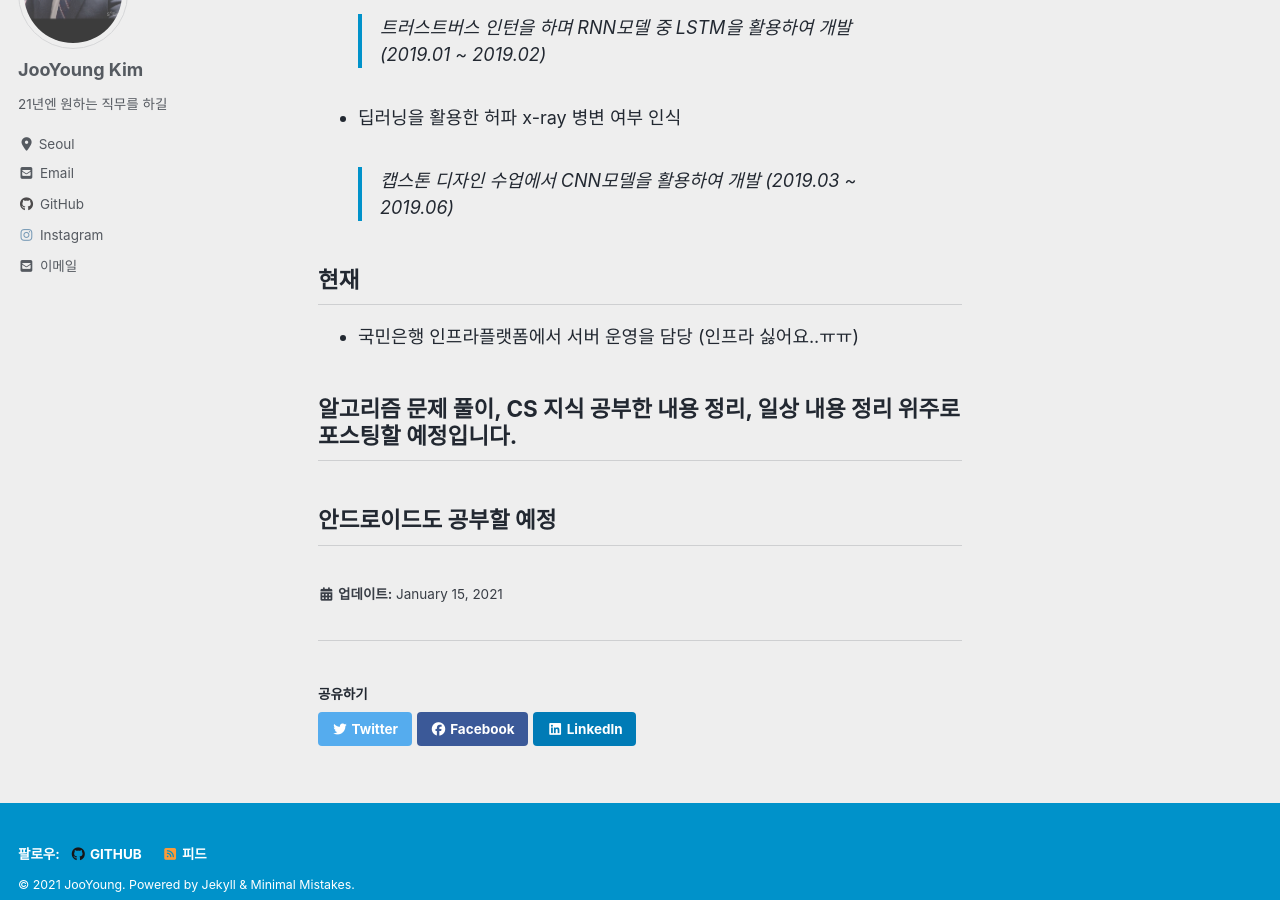
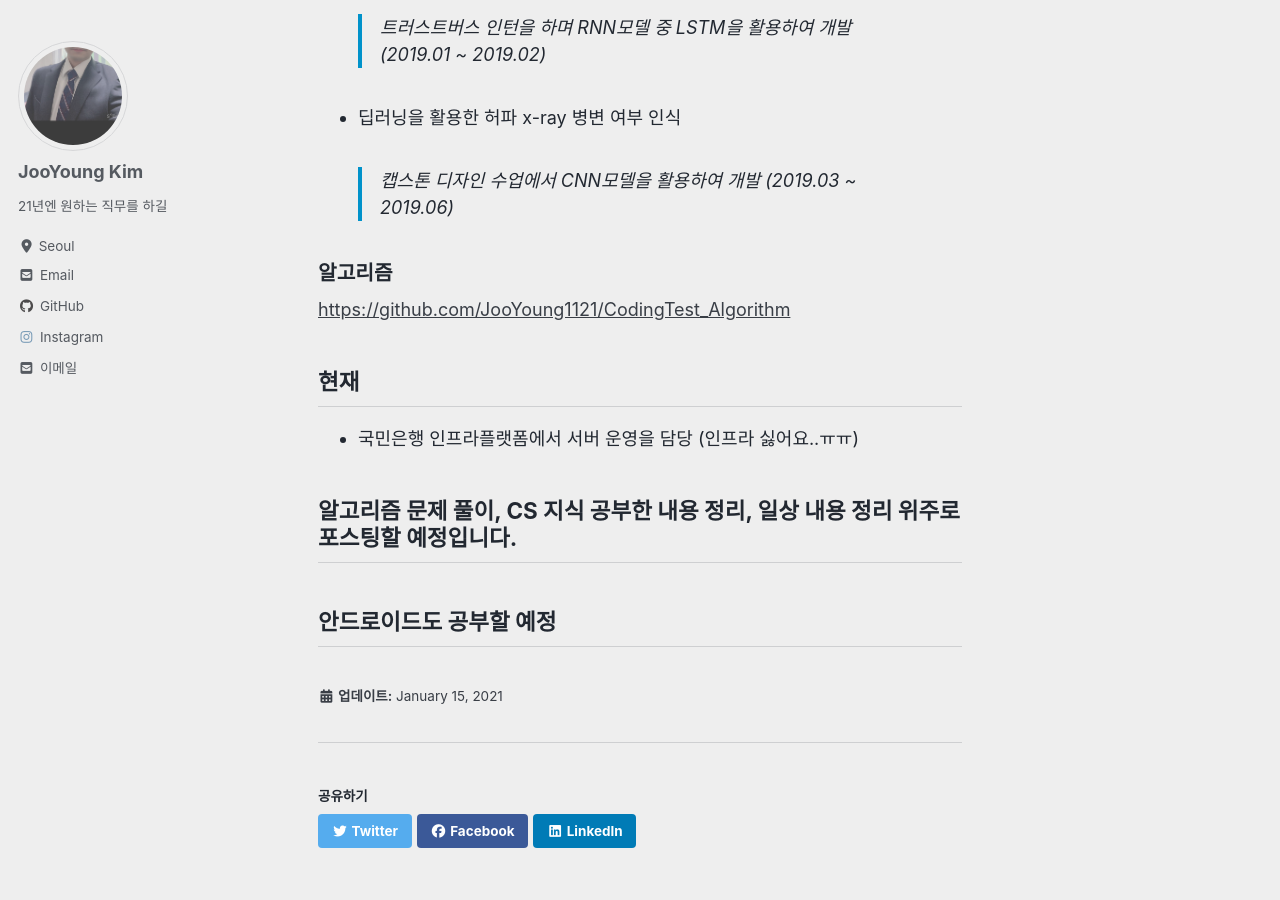
Before and after one commit to JooYoung1121/JooYoung1121.github.io, a Jekyll site: the page built from _pages/about.md, in a window 1280 px wide and 900 px high, scrolled down 1458 px. Built offline with Jekyll 4.4.1, drawn with Linux system fonts in a browser that asks for light colours; cached includes are drawn as plain includes; nearby versions of some CDN libraries.

Commit message:
Update about.md

```diff
--- a/_pages/about.md
+++ b/_pages/about.md
@@ -41,6 +41,8 @@ toc: true
 - 딥러닝을 활용한 허파 x-ray 병변 여부 인식
   > 캡스톤 디자인 수업에서 CNN모델을 활용하여 개발 (2019.03 ~ 2019.06)
 
+### 알고리즘
+<https://github.com/JooYoung1121/CodingTest_Algorithm>
 
 ## 현재
 - 국민은행 인프라플랫폼에서 서버 운영을 담당 (인프라 싫어요..ㅠㅠ)
```
